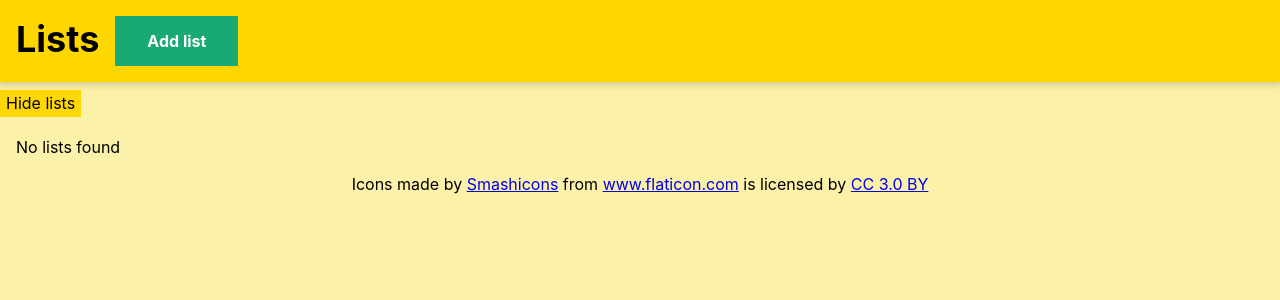
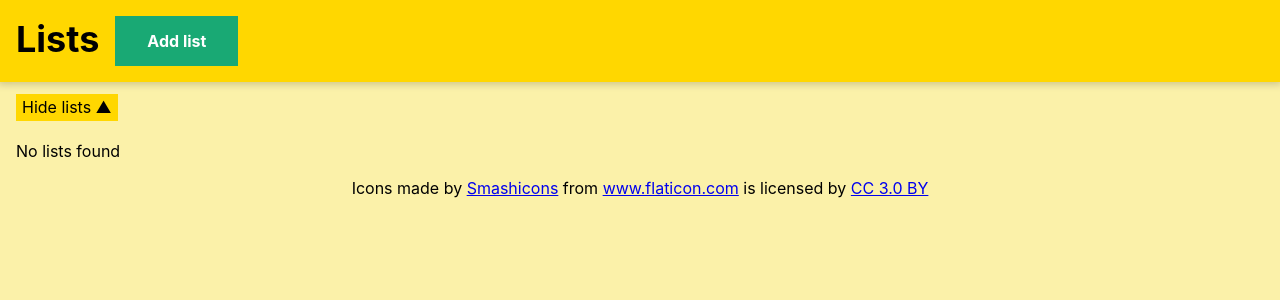
Before and after one commit to petermacko90/lists, a React (Create React App) app: page / in a window 1280 px wide. Shown: the top 300 px of the page. Built offline with nearby package versions, Linux system fonts and the light colour scheme.

Commit message:
small changes to Lists

```diff
--- a/src/components/Lists/Lists.css
+++ b/src/components/Lists/Lists.css
@@ -2,3 +2,7 @@
 	max-height: 75vh;
 	overflow-y: auto;
 }
+
+.toggle-lists:hover {
+	background-color: #e6c300;
+}
--- a/src/components/Lists/Lists.js
+++ b/src/components/Lists/Lists.js
@@ -72,13 +72,13 @@ class Lists extends Component {
         {
           isShowLists ?
             <button type="button" onClick={hideLists}
-            className="bg-yellow b--none pointer pv1 mb1">
-              Hide lists
+            className="bg-yellow b--none pointer pv1 ml3 mv1 toggle-lists">
+              Hide lists &#9650;
             </button>
           :
             <button type="button" onClick={showLists}
-            className="bg-yellow b--none pointer pv1 mb1">
-              Show lists
+            className="bg-yellow b--none pointer pv1 ml3 mv1 toggle-lists">
+              Show lists &#9660;
             </button>
         }
         <div className={`lists ${isShowLists ? '' : 'dn'}`}>
```
